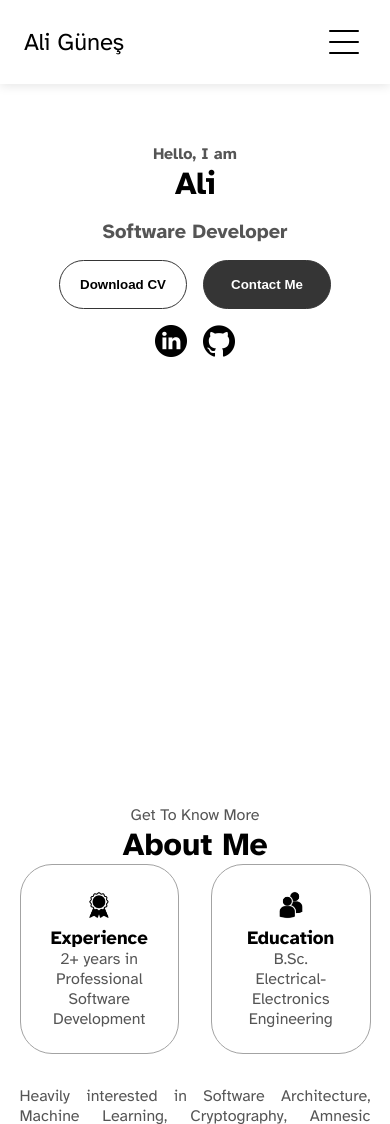
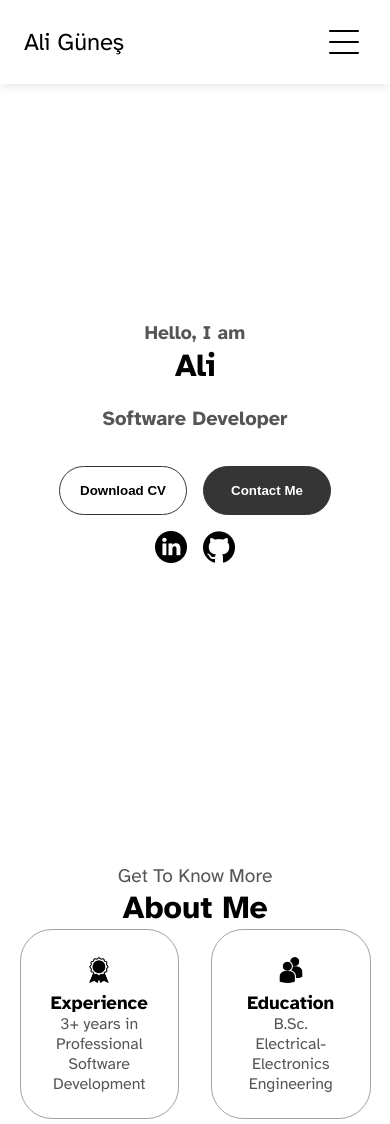
Before and after one commit to ali-gunes/aligunes.dev, a website: page index.html in a window 390 px wide. Shown: the top 1124 px of the page. Drawn offline with Linux system fonts and the light colour scheme.

Commit message:
Center the profile section for the mobile devices

```diff
--- a/index.html
+++ b/index.html
@@ -101,7 +101,7 @@
                     <div class="details-container">
                         <img src="./assets/experience.png" alt="Experience Icon" class="icon"/>
                         <h3>Experience</h3>
-                        <p>2+ years in <br />Professional Software Development</p>
+                        <p>3+ years in <br />Professional Software Development</p>
                     </div>
                     <div class="details-container">
                         <img src="./assets/education.png" alt="Education Icon" class="icon"/>
--- a/mediaqueries.css
+++ b/mediaqueries.css
@@ -57,9 +57,12 @@
       height: 40vh;
     }
     #profile {
-      height: 83vh;
+      height: 90vh;
       margin-bottom: 0;
-      padding-top: 120px;
+      padding-top: 100px;
+      display: flex;
+      align-items: center;
+      justify-content: center;
     }
     article {
       font-size: 1rem;
--- a/style.css
+++ b/style.css
@@ -340,7 +340,7 @@ section {
     justify-content: center;
     gap: 5rem;
     height: 80vh;
-    padding-top: 0;
+    padding-top: 0; /* Reset padding for desktop */
 }
 
 .section__pic-container {
@@ -372,11 +372,13 @@ section {
 .title {
     font-size: 6rem;
     text-align: center;
+    line-height: 1.1;
+    margin: 0.5rem 0;
 }
 
 @media screen and (max-width: 768px) {
     .title {
-        font-size: 4rem;
+        font-size: 5rem;
     }
     .section__text__p1 {
         margin-top: 1.5rem;
@@ -385,7 +387,37 @@ section {
 
 @media screen and (max-width: 480px) {
     .title {
-        font-size: 3.5rem;
+        font-size: 4.5rem;
+        line-height: 1;
+        margin: 0.3rem 0;
+    }
+
+    #profile .section__text {
+        display: flex;
+        flex-direction: column;
+        align-items: center;
+        justify-content: center;
+        height: 70vh;
+        max-width: 100%;
+        padding: 0 1rem;
+    }
+
+    .section__text__p1 {
+        font-size: 1.2rem;
+        margin-bottom: 0;
+    }
+
+    .section__text__p2 {
+        font-size: 1.5rem;
+        margin: 1.2rem 0;
+    }
+
+    .btn-container {
+        margin-top: 1rem;
+    }
+
+    #socials-container {
+        margin-top: 1.5rem;
     }
 }
 
```
